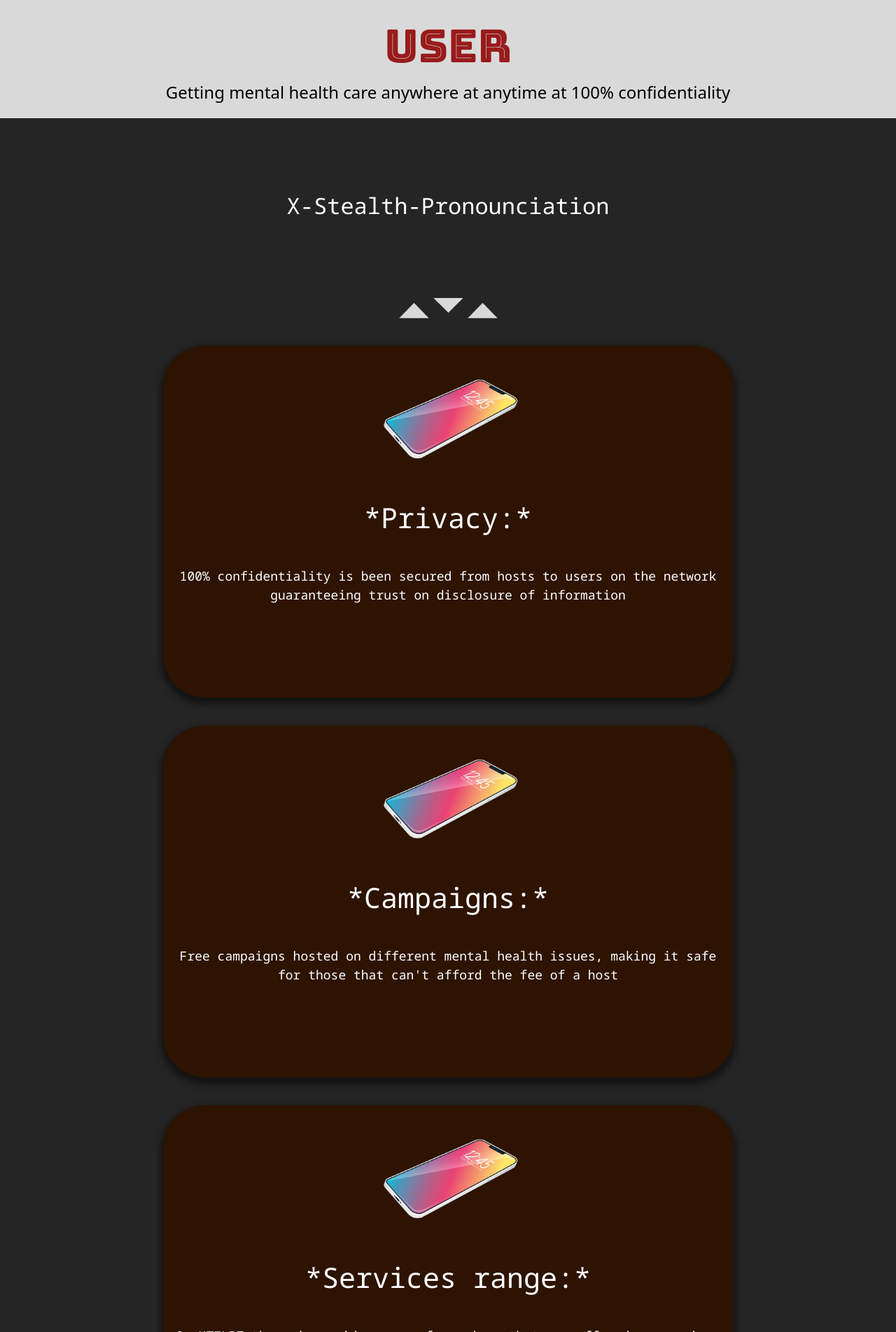
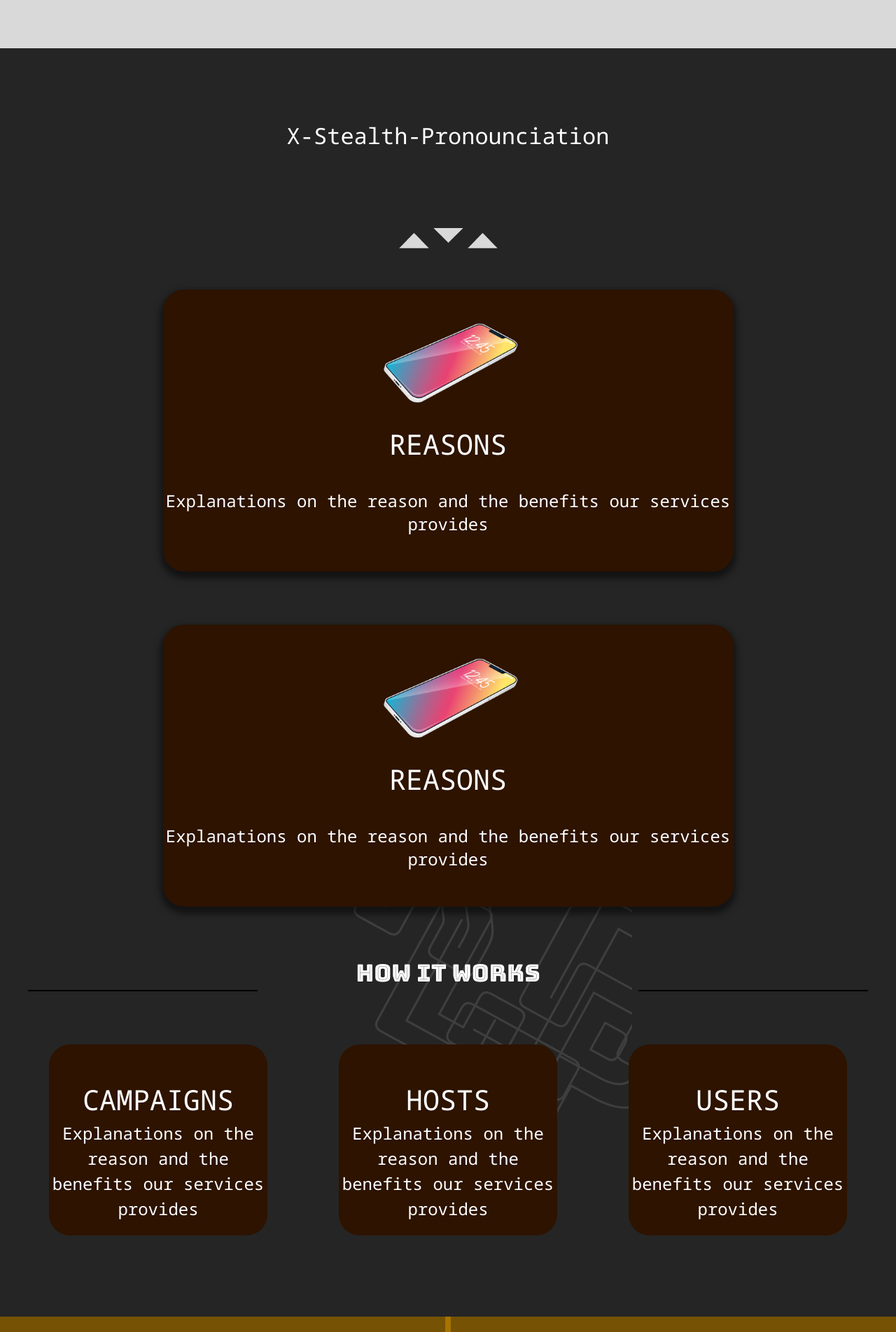
Before and after one commit to Xprj3ct/xtelpt-web3, a Next.js app in the folder frontend/: page / in a window 1280 px wide. Shown: the part 736-2640 px from the top of the page at 70% size. Built offline with nearby package versions, Linux system fonts and the light colour scheme.

Commit message:
Add files via upload

```diff
--- a/frontend/components/campaigns/Campaigns.js
+++ b/frontend/components/campaigns/Campaigns.js
@@ -37,7 +37,7 @@ const Campaigns = () => {
                   </div>
                     </div>
                     <div className='flex -mt-[40px] pr-12 w-full'>
-                  <div className='text-right text-[#817C7C] text-[14px] ml-auto'>Voluteer</div>
+                  <div className='text-right text-[#817C7C] cursor-pointer text-[14px] ml-auto'>Voluteer</div>
                   </div>
                 </div>
                 </div>
@@ -55,7 +55,7 @@ const Campaigns = () => {
                   </div>
                     </div>
                     <div className='flex -mt-[40px] pr-12 w-full'>
-                  <div className='text-right text-[#817C7C] text-[14px] ml-auto'>Voluteer</div>
+                  <div className='text-right text-[#817C7C] cursor-pointer text-[14px] ml-auto'>Voluteer</div>
                   </div>
                 </div>
                 </div>
--- a/frontend/components/home/connected.js
+++ b/frontend/components/home/connected.js
@@ -23,7 +23,7 @@ return (
         <div onClick={() => router.push('/iframe')} className='mr-[20px] cursor-pointer leading-[10px] '>FAQ</div>
     </div>
     <div >
-    <div onClick={() => router.push('/profile')} className='bg-[#A77300] flex  px-3 font-noto cursor-pointer font-semibold  mt-[57px] w-[120px] h-[40px] text-center rounded-[30px]'>
+    <div onClick={() => router.push('/profile')} className='bg-[#A77300] flex py-1  px-3 font-noto cursor-pointer font-semibold  mt-[57px] w-[120px] h-[40px] text-center rounded-[30px]'>
         <Image src={ProfileP} height={24} width={24} />
         <div className='text-[12px] flex-1'>
             <div>Jerry</div>
--- a/frontend/components/home/main.js
+++ b/frontend/components/home/main.js
@@ -14,35 +14,29 @@ const Main = () => {
 
         <Image src={HeroIcon} height={363} width={330} />
         </div>
-        <div className='mt-[250px] w-full text-center h-[550px] bg-[#D9D9D9] text-[50px]'>
-                <div className='font-bungee text-[65px] text-red-800 pt-[300px]'>You, The blockchain and the End user</div>
-                <div className=' text-black text-[24px] '>Getting mental health care anywhere at anytime at 100% confidentiality</div>
+        <div className='mt-[250px] w-full  text-center h-[450px] bg-[#D9D9D9] text-[60px]'>
+            <div className='font-bungee h-[250px] pt-[112px]'>
+                <div className='leading-[250px] mt-[100px]'>BIG CATCHPHRASE</div>
+            </div>
         </div>
         <div className='text-[#FFFFFF] text-[32px] text-center w-full leading-[250px] font-noto'>X-Stealth-Pronounciation</div>
         <div className=' w-full text-center'>
         <Image src={Group9} width={147} height={43} />
         </div>
-        <div className='grid place-items-center w-full mt-[26px] flex-1'>
-        <div className='bg-[#2D1300] w-[815px] h-[503px] pl-4 pr-4 text-center shadow-[0_6px_10px_4px_rgba(0,0,0,0.5)] flex-col rounded-[60px] '>
+        <div className='grid place-items-center mt-[46px] flex-1'>
+        <div className='bg-[#2D1300] w-[815px] h-[403px] shadow-[0_6px_10px_4px_rgba(0,0,0,0.5)] rounded-[30px]  mx-[120px] '>
             <div className='w-full text-center'>
             <Image src={Phone} height={210} width={220} />
             </div>
-            <div className='font-noto text-[40px] text-white'>*Privacy:*</div>
-            <div className='font-noto text-[18px] h-[200] pt-10 text-white '>100% confidentiality is been secured from hosts to users on the network guaranteeing trust on disclosure of information</div>
+            <div className='font-noto text-[40px] leading-[10px] text-white text-center'>REASONS</div>
+            <div className='font-noto text-[24px] leading-[33px] mt-[59px] text-white text-center'>Explanations on the reason and the benefits our services provides</div>
         </div>
-        <div className='bg-[#2D1300] w-[815px] text-center pl-4 pr-4 mt-10 h-[503px] shadow-[0_6px_10px_4px_rgba(0,0,0,0.5)] flex-col rounded-[60px] '>
+        <div className='bg-[#2D1300] w-[815px] h-[403px] mt-[76px] shadow-[0_6px_10px_4px_rgba(0,0,0,0.5)] rounded-[30px]  mx-[120px] '>
             <div className='w-full text-center'>
             <Image src={Phone} height={210} width={220} />
             </div>
-            <div className='font-noto text-[40px] text-white'>*Campaigns:*</div>
-            <div className='font-noto text-[18px] h-[200] pt-10 text-white '>Free campaigns hosted on different mental health issues, making it safe for those that can't afford the fee of a host</div>
-        </div>
-        <div className='bg-[#2D1300] w-[815px] mt-10 h-[503px] pl-4 pr-4 text-center shadow-[0_6px_10px_4px_rgba(0,0,0,0.5)] flex-col rounded-[60px] '>
-            <div className='w-full text-center'>
-            <Image src={Phone} height={210} width={220} />
-            </div>
-            <div className='font-noto text-[40px] text-white'>*Services range:*</div>
-            <div className='font-noto text-[18px] h-[200] pt-10 text-white '>On XTELPT there is a wide range of services that are offered as services by different host from any part of the world at anytime.</div>
+            <div className='font-noto text-[40px] leading-[10px] text-white text-center'>REASONS</div>
+            <div className='font-noto text-[24px] leading-[33px] mt-[59px] text-white text-center'>Explanations on the reason and the benefits our services provides</div>
         </div>
         </div>
         <div className='w-full mt-[70px]'>
@@ -51,18 +45,18 @@ const Main = () => {
                 <div className='font-bungee text-[34px]  text-white'>How it works</div>
                 <div className='border-b-[2px]  w-[328px] border-[#000000]'></div>
             </div>
-            <div className='flex w-100 justify-between p-20'>
-            <div className='bg-[#2D1300] mt-[76px] rounded-[30px] w-1/4 h-[273px]'>
-                <div className='font-noto text-[30px] pt-6 mb-4 text-center text-white'>CAMPAIGNS</div>
-                <div className='text-[18px] font-noto text-center text-white'>Explanations on the reason and the benefits our services provides</div>
+            <div className='flex w-full justify-between px-[70px]'>
+            <div className='bg-[#2D1300] mt-[76px] rounded-[30px] w-[312px] h-[273px]'>
+                <div className='font-noto text-[40px] mt-[49px] text-center text-white'>CAMPAIGNS</div>
+                <div className='text-[24px] font-noto text-center text-white'>Explanations on the reason and the benefits our services provides</div>
             </div>
-            <div className='bg-[#2D1300] mt-[76px] rounded-[30px] w-1/4 h-[273px]'>
-                <div className='font-noto text-[30px] pt-6 mb-4 text-center text-white'>HOSTS</div>
-                <div className='text-[18px] font-noto text-center  text-white'>Explanations on the reason and the benefits our services provides</div>
+            <div className='bg-[#2D1300] mt-[76px] rounded-[30px] w-[312px] h-[273px]'>
+                <div className='font-noto text-[40px] mt-[49px] text-center text-white'>HOSTS</div>
+                <div className='text-[24px] font-noto text-center  text-white'>Explanations on the reason and the benefits our services provides</div>
             </div>
-            <div className='bg-[#2D1300] mt-[76px] rounded-[30px] w-1/4 h-[273px]'>
-                <div className='font-noto text-[30px] pt-6 mb-4 text-center text-white'>USERS</div>
-                <div className='text-[18px] font-noto  text-center text-white'>Explanations on the reason and the benefits our services provides</div>
+            <div className='bg-[#2D1300] mt-[76px] rounded-[30px] w-[312px] h-[273px]'>
+                <div className='font-noto text-[40px] mt-[49px] text-center text-white'>USERS</div>
+                <div className='text-[24px] font-noto  text-center text-white'>Explanations on the reason and the benefits our services provides</div>
             </div>
             </div>
         </div>
--- a/frontend/components/hosts/Host.js
+++ b/frontend/components/hosts/Host.js
@@ -8,7 +8,6 @@ import { useRouter } from 'next/router'
 
 const Host = () => {
   const router = useRouter()
-
   return (
     <div>
     <div className='w-full bg-hero bg-left-4 bg-no-repeat flex-1'>
--- a/frontend/package.json
+++ b/frontend/package.json
@@ -15,6 +15,8 @@
     "@metamask/detect-provider": "^2.0.0",
     "@redux-devtools/extension": "^3.2.3",
     "create-huddle01": "^0.0.5",
+    "flowbite": "^1.5.3",
+    "flowbite-react": "^0.3.4",
     "magic-sdk": "^10.0.0",
     "next": "12.3.1",
     "next-transpile-modules": "^9.1.0",
--- a/frontend/tailwind.config.js
+++ b/frontend/tailwind.config.js
@@ -1,5 +1,6 @@
 module.exports = {
   content: [
+    "./node_modules/flowbite-react/**/*.js",
     "./pages/**/*.{js, ts, jsx, tsx}",
     "./components/**/*.{js, ts, jsx, tsx}",
   ],
@@ -9,5 +10,7 @@ module.exports = {
         "bungee": ["bungee"],
       },
   },
- plugins: [],
+  plugins: [
+    require("flowbite/plugin")
+  ],
 }
```
Also changed, not shown: frontend/components/home/footer.js (+6 -4 lines), frontend/components/profile/Auth.js (+27 -4 lines), frontend/components/profile/Profile.js (+15 -13 lines).
